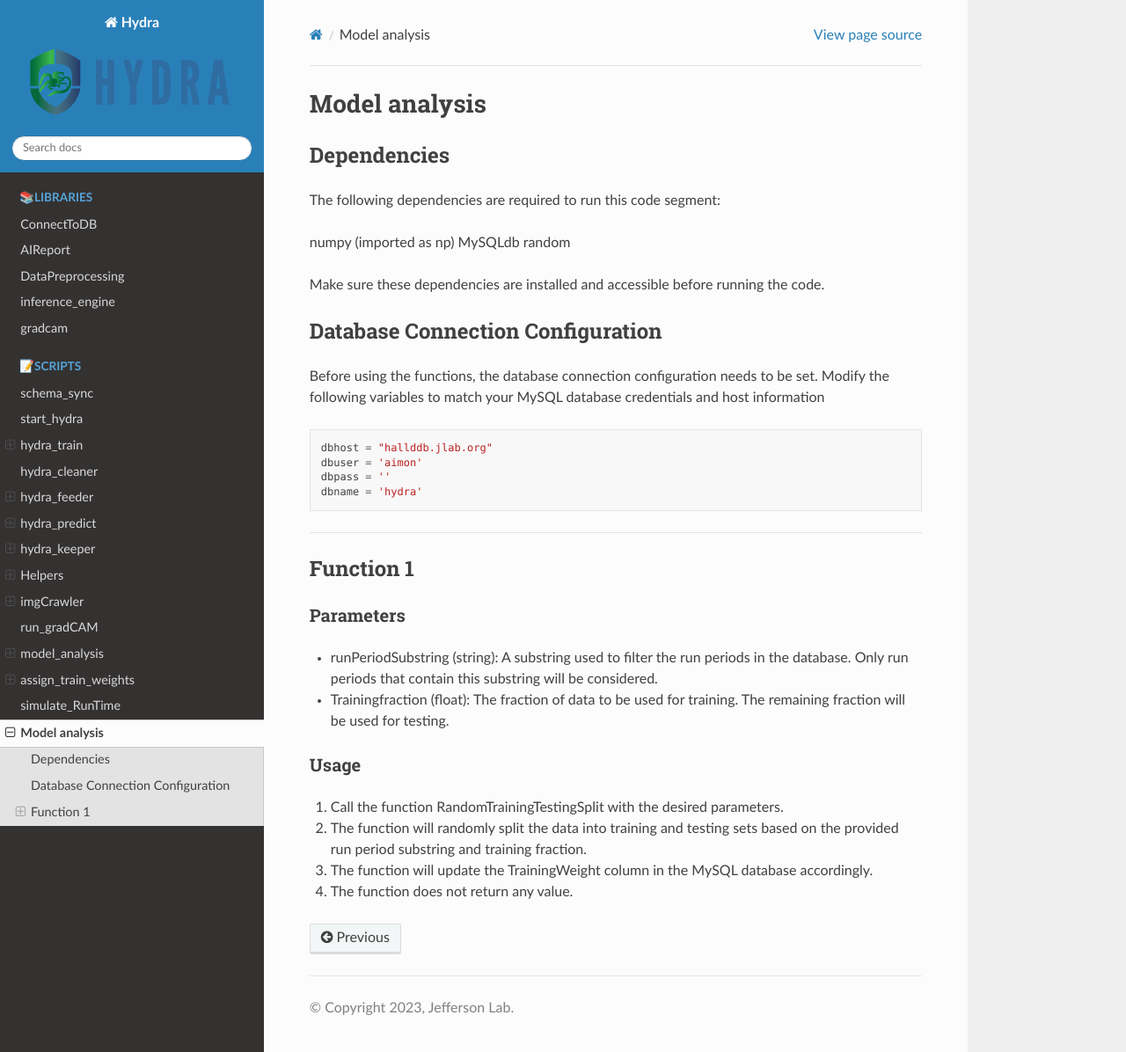
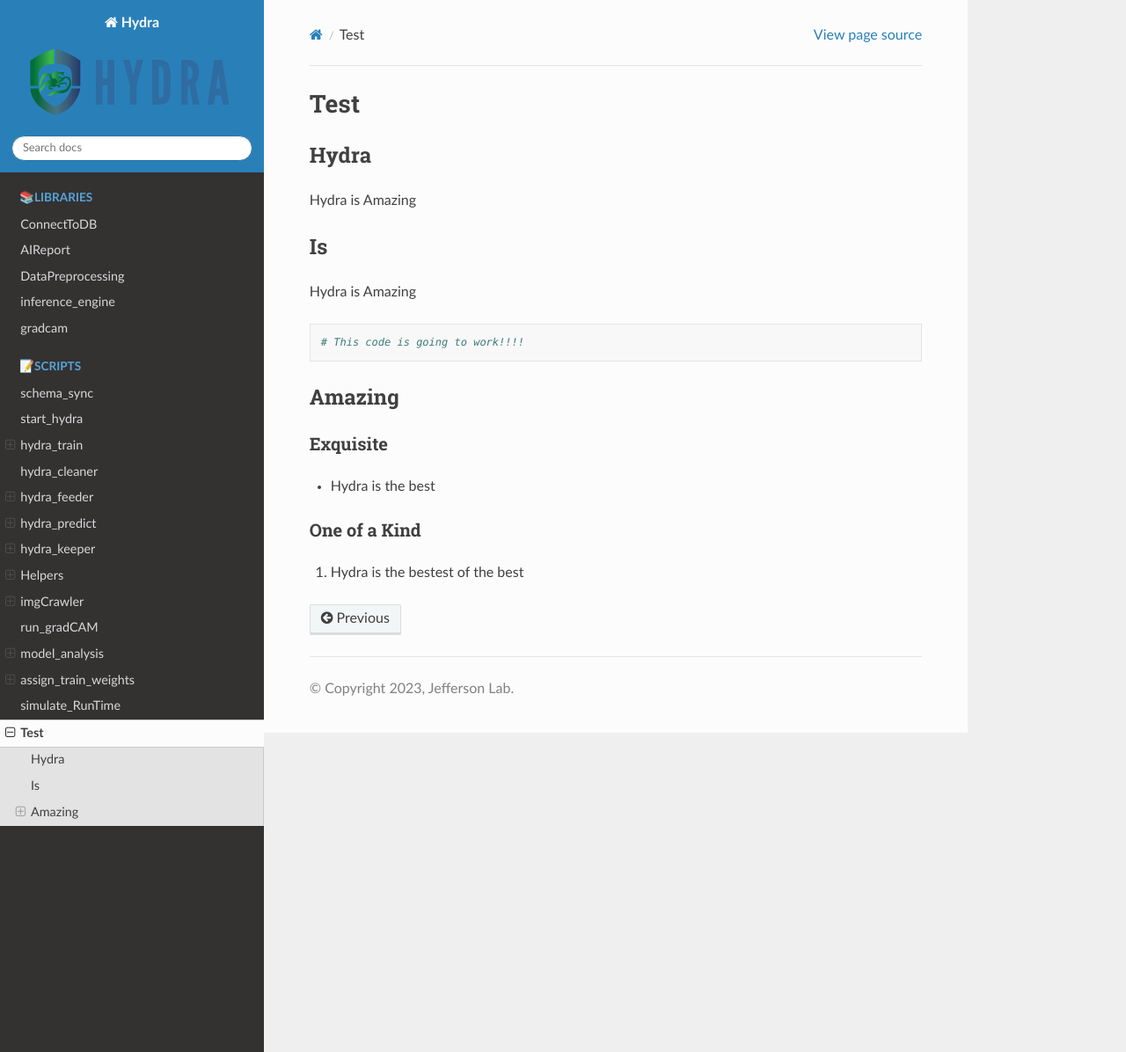
Before and after one commit to kartgoel/HydraDocumentation, a Sphinx documentation site: the page built from docs/test.rst, in a window 1280 px wide and 1196 px high. Shown: the whole window at 88% size. Built offline with Sphinx 7.4.7 and the Read the Docs theme 2.0.0, drawn with Linux system fonts in a browser that asks for light colours.

Commit message:
Still trying

```diff
--- a/docs/test.rst
+++ b/docs/test.rst
@@ -1,44 +1,31 @@
-Model analysis
+Test
 =====================
 
-Dependencies
+Hydra
 ---------------
 
-The following dependencies are required to run this code segment:
+Hydra is Amazing
 
-numpy (imported as np)
-MySQLdb
-random
-
-Make sure these dependencies are installed and accessible before running the code.
-
-Database Connection Configuration
+Is
 -------------------------------
 
-Before using the functions, the database connection configuration needs to be set. Modify the following variables to match your MySQL database credentials and host information
+Hydra is Amazing
 
 .. code-block:: python
 
-    dbhost = "hallddb.jlab.org"
-    dbuser = 'aimon'
-    dbpass = ''
-    dbname = 'hydra'
+    # This code is going to work!!!!
 
-------------
 
-Function 1
+
+Amazing
 --------------------
 
-Parameters
+Exquisite
 ~~~~~~~~~~~~~~~
 
-- runPeriodSubstring (string): A substring used to filter the run periods in the database. Only run periods that contain this substring will be considered.
-- Trainingfraction (float): The fraction of data to be used for training. The remaining fraction will be used for testing.
+- Hydra is the best
 
-Usage
+One of a Kind
 ~~~~~~~~~~
 
-1. Call the function RandomTrainingTestingSplit with the desired parameters.
-2. The function will randomly split the data into training and testing sets based on the provided run period substring and training fraction.
-3. The function will update the TrainingWeight column in the MySQL database accordingly.
-4. The function does not return any value.
+1. Hydra is the bestest of the best
```
